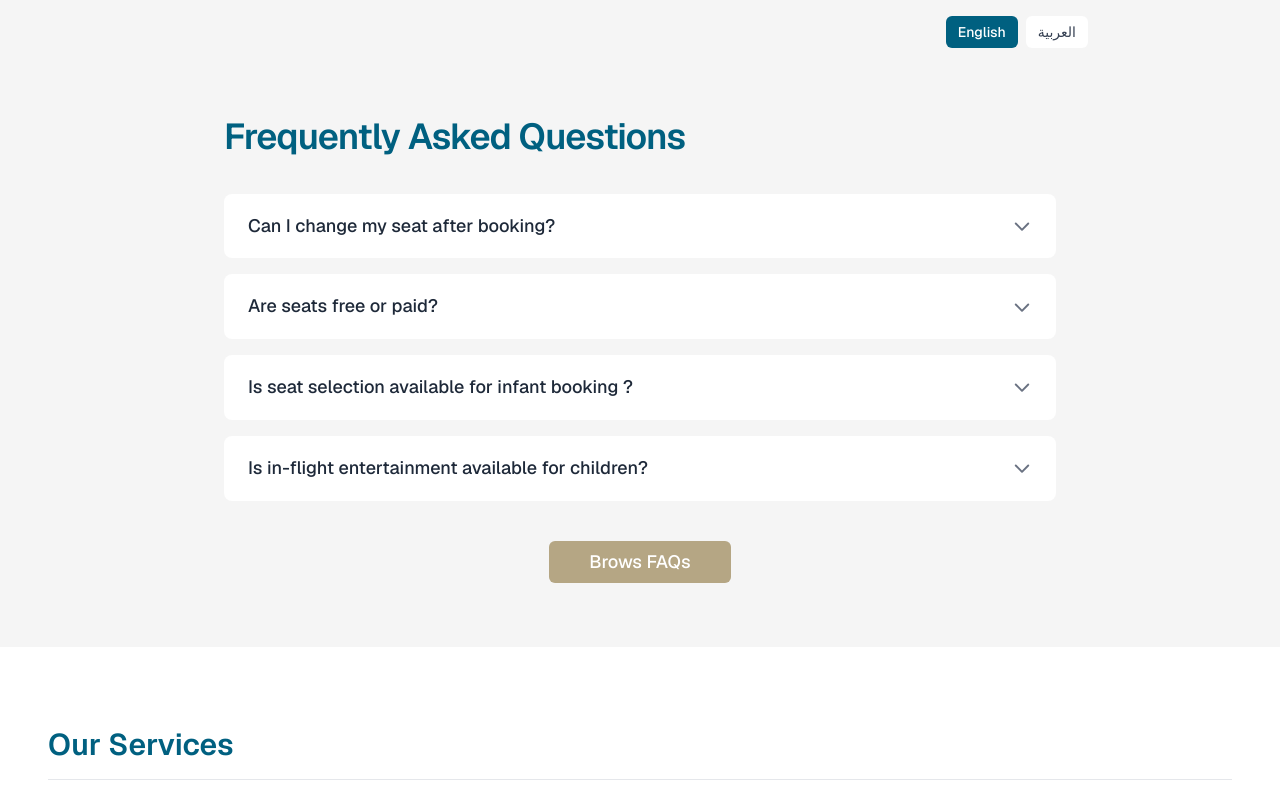
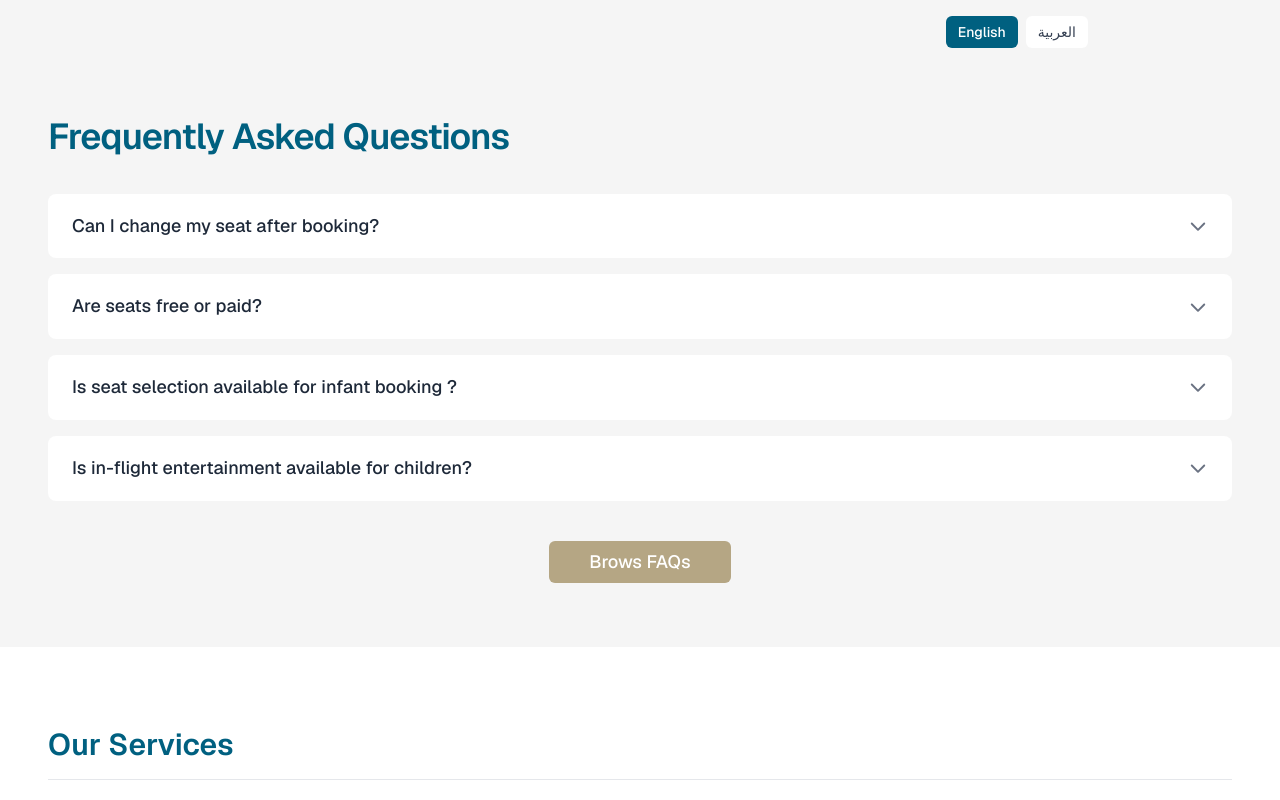
Before and after one commit to Digital2025-byte/CMS-Library, a Next.js app: page / in a window 1280 px wide. Shown: the top 800 px of the page. Built offline with nearby package versions, Linux system fonts and the light colour scheme.

Commit message:
Update AccordionContainer to enhance layout responsiveness
- Increased maximum width of the AccordionContainer section from 4xl to 7xl for improved content display.
- Adjusted padding for better spacing on larger screens.

```diff
--- a/src/app/cmsComponents/AccordionWithContent/components/AccordionContainer.jsx
+++ b/src/app/cmsComponents/AccordionWithContent/components/AccordionContainer.jsx
@@ -5,7 +5,7 @@
       lang={lang}
       dir={dir || (lang === "ar" ? "rtl" : "ltr")}
     >
-      <section className="mx-auto w-full max-w-4xl px-4 py-8 sm:px-6 sm:py-12 lg:px-8 lg:py-16">
+      <section className="mx-auto w-full max-w-7xl px-4 py-8 sm:px-6 sm:py-12 lg:px-12 lg:py-16">
         {children}
       </section>
     </div>
```
